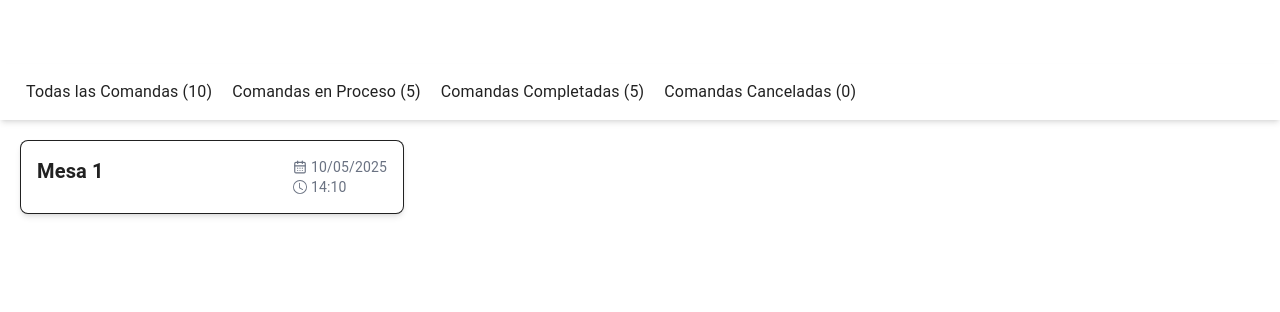
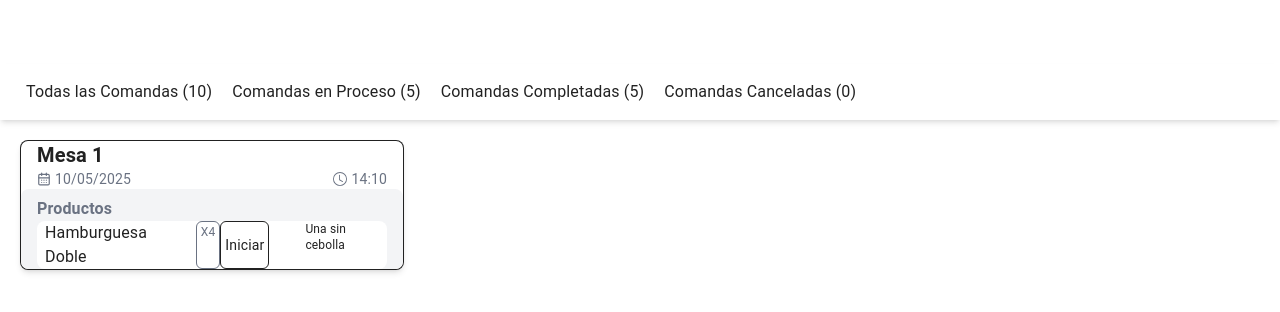
Before and after one commit to wapifoodmx-ctrl/WapifoodFront, a Next.js app: page /cocina/VistaCocina in a window 1280 px wide. Shown: the top 312 px of the page. Built offline with nearby package versions, Linux system fonts and the light colour scheme.

Commit message:
Feat: se suben los cambios del maik

```diff
--- a/pages/cocina/VistaCocina.jsx
+++ b/pages/cocina/VistaCocina.jsx
@@ -1,28 +1,60 @@
 import { BsClock } from "react-icons/bs";
 import { LuCalendarDays } from "react-icons/lu";
+
 export default function VistaCocina() {
     return (
         <div className="w-full mt-16">
+            {/* Barra de botones con scroll horizontal */}
             <div className="w-full flex shadow-md p-4 overflow-x-auto whitespace-nowrap">
-                <button className="px-2.5 cursor-pointer hover:text-green-600">Todas las Comandas (10)</button>
-                <button className="px-2.5 cursor-pointer hover:text-green-600">Comandas en Proceso (5)</button>
-                <button className="px-2.5 cursor-pointer hover:text-green-600">Comandas Completadas (5)</button>
-                <button className="px-2.5 cursor-pointer hover:text-green-600">Comandas Canceladas (0)</button>
+                <button className="px-2.5 cursor-pointer hover:text-green-600">
+                    Todas las Comandas (10)
+                </button>
+                <button className="px-2.5 cursor-pointer hover:text-green-600">
+                    Comandas en Proceso (5)
+                </button>
+                <button className="px-2.5 cursor-pointer hover:text-green-600">
+                    Comandas Completadas (5)
+                </button>
+                <button className="px-2.5 cursor-pointer hover:text-green-600">
+                    Comandas Canceladas (0)
+                </button>
             </div>
-            <div className=" py-5 px-5">
-               <div className="max-w-96 max-h-80 border-1 bg-white shadow-md rounded-lg p-4">
-                <div className="flex justify-between">
-                <p className="font-bold text-xl">Mesa 1</p>
+
+            {/* Contenedor principal */}
+            <div className="py-5 px-5">
+                {/* Tarjeta de la comanda */}
+                <div className="max-w-96 max-h-80 border-1 bg-white shadow-md rounded-lg">
+                    {/* Encabezado de la tarjeta */}
                     <div>
-
-                <div className="flex ">
+                        <p className="font-bold text-xl pl-4">Mesa 1</p>
+                        <div className="flex justify-between px-4">
+                            {/* Fecha */}
+                            <div className="flex">
                                 <LuCalendarDays className="text-gray-500 text-sm self-center" />
                                 <p className="text-sm text-gray-500 pl-1">10/05/2025</p>
+                            </div>
+                            {/* Hora */}
+                            <div className="flex">
+                                <BsClock className="text-gray-500 text-sm self-center" />
+                                <p className="text-sm text-gray-500 pl-1">14:10</p>
+                            </div>
+                        </div>
 
+                        {/* Productos */}
+                        <div className="flex flex-col bg-gray-100 rounded-lg ">
+                            <p className="pl-4 pt-2 text-gray-500 font-bold">Productos</p>
+                            <div className="bg-white rounded-lg mx-4 flex gap-4">
+                                {/* Producto */}
+                                <div className="flex ">
+                                    <p className="px-2">Hamburguesa Doble</p>
+                                    <div className="border-1 rounded-md border-gray-500">
+                                        <p className="text-xs self-center text-gray-500 py-0.5 px-1">X4</p>
                                     </div>
-                <div className="flex ">
-                <BsClock className="text-gray-500 text-sm self-center"/>
-                <p className=" text-sm text-gray-500 pl-1">14:10</p>
+                                    <button className="border-1 cursor-pointer text-sm rounded-md py-0.5 px-1">
+                                        Iniciar
+                                    </button>
+                                </div>
+                                <p className="text-xs pl-5">Una sin cebolla</p>
                             </div>
                         </div>
                     </div>
```
Lines whose indentation alone changed are shown as unchanged.
